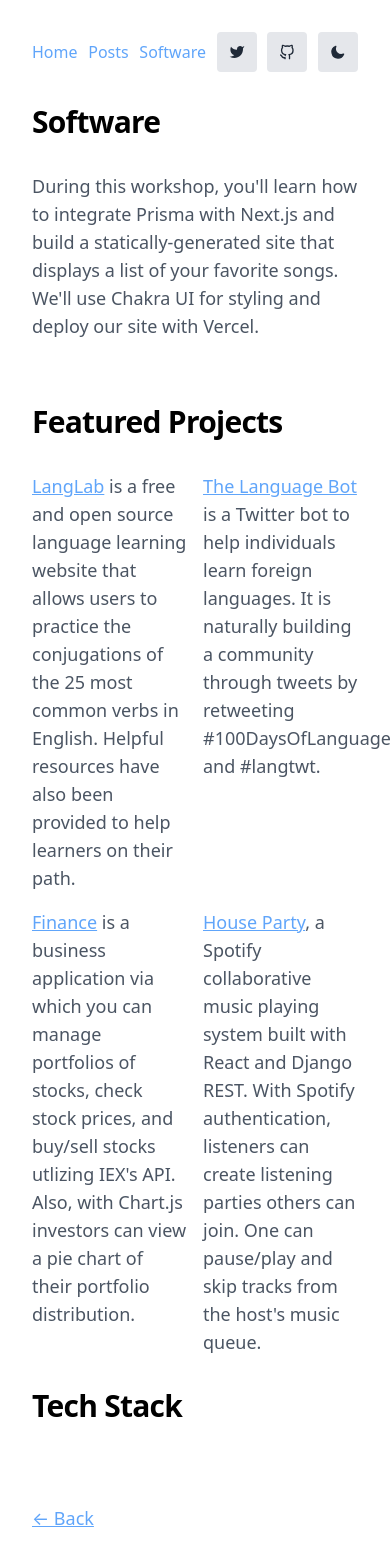
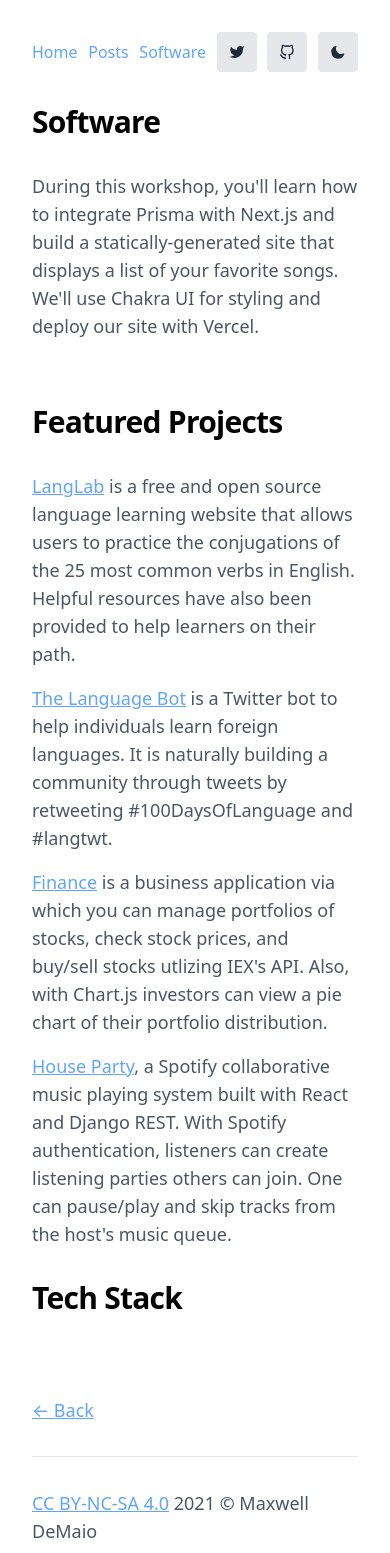
Before and after one commit to maxdemaio/max-nextjs, a Next.js app: page /software in a window 390 px wide. Shown: the top 1553 px of the page. Built offline with nearby package versions, Linux system fonts and the light colour scheme; what @tailwindcss/typography would draw is missing.

Commit message:
update rounded on index, update software responsive grid

```diff
--- a/pages/software/index.js
+++ b/pages/software/index.js
@@ -14,7 +14,7 @@ export default function Software() {
             </section>
             <section>
                     <h2 className="font-bold text-3xl tracking-tight mb-8 mt-8 text-black dark:text-white">Featured Projects</h2>
-                    <div className="grid grid-cols-2 gap-4">
+                    <div className="grid grid-cols-1 md:grid-cols-2 gap-4">
                         <div>
                             <p className="dark:hover:text-white hover:text-black text-gray-600 dark:text-gray-400">
                                 <a href="https://github.com/maxwelldemaio/langlab" className="my-link">LangLab</a> is a free and open source language learning website that allows users to practice the conjugations of the 25 most common verbs in English. Helpful resources have also been provided to help learners on their path.
```
Also changed, not shown: pages/index.js (+1 -1 lines).
